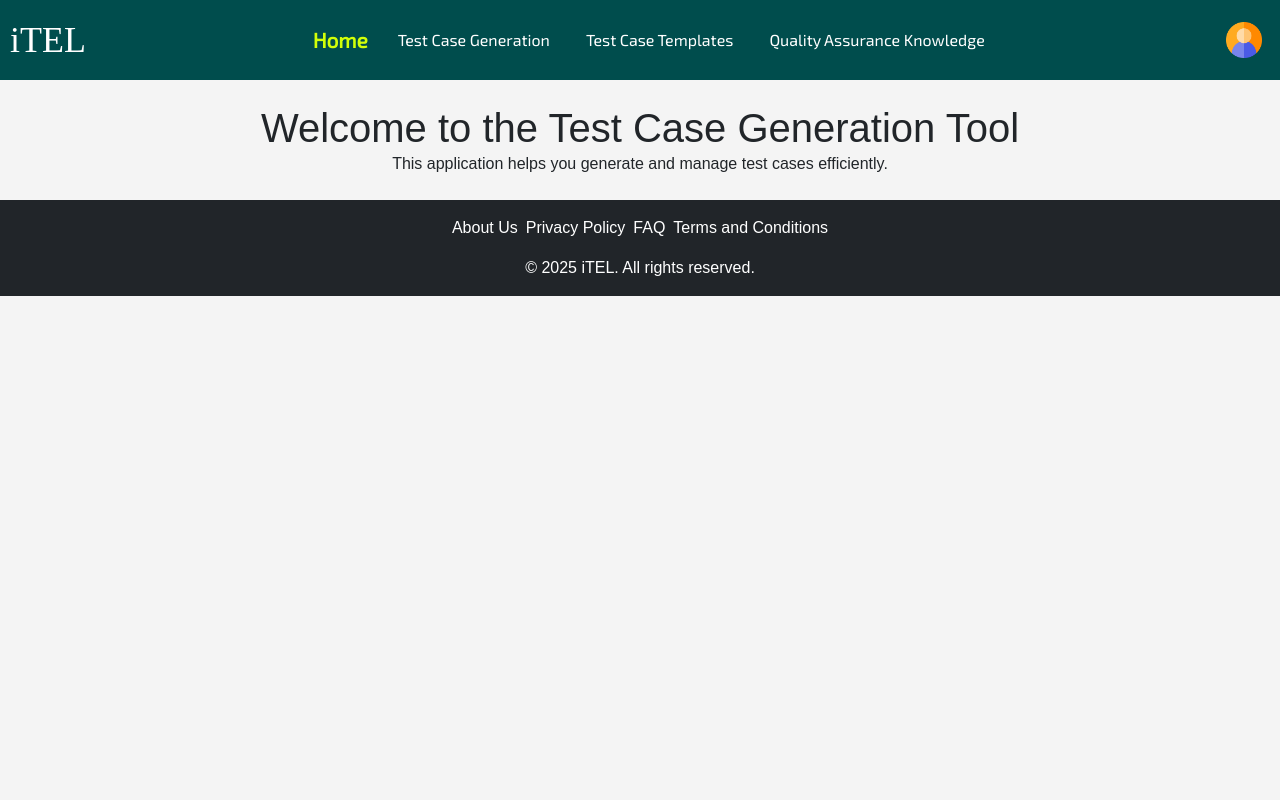
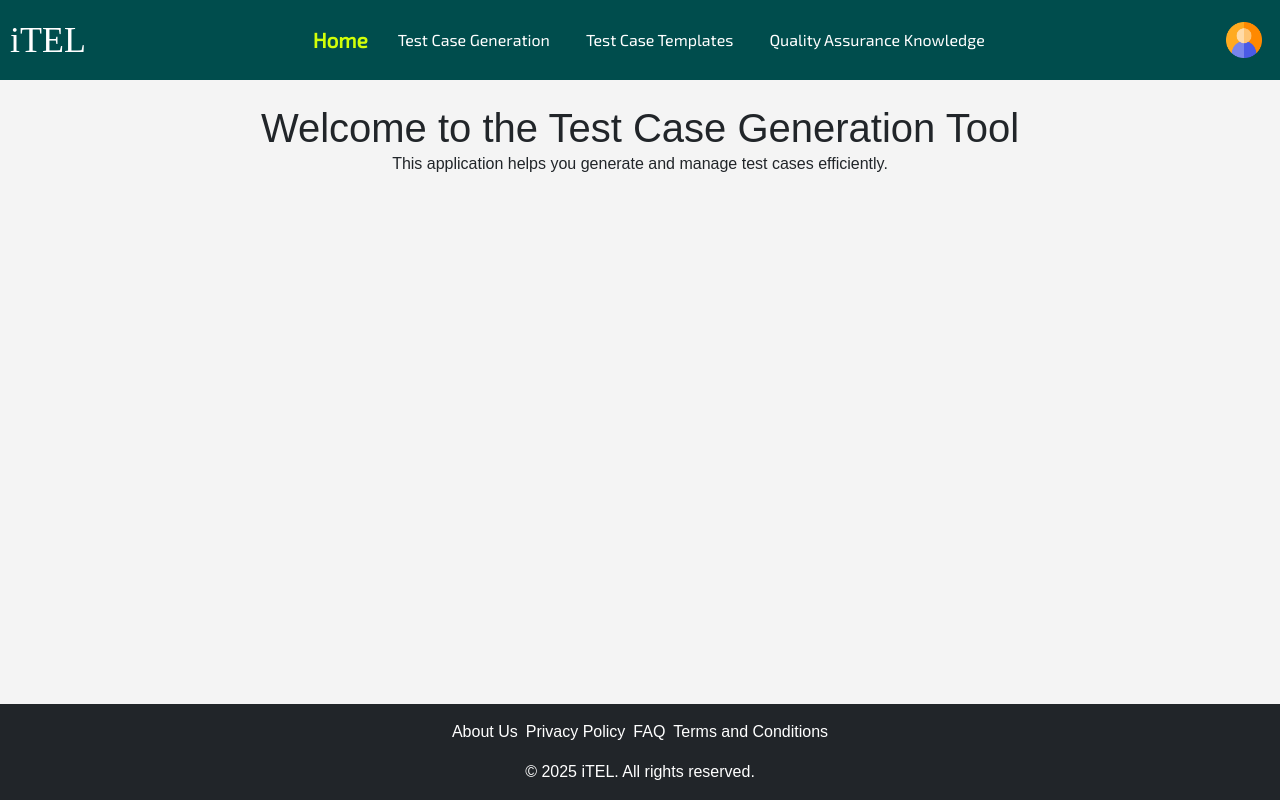
Before and after one commit to ms24908160/itel-web-app-v1, a React (Create React App) app: page / in a window 1280 px wide. Built offline with nearby package versions, Linux system fonts and the light colour scheme; a web font is replaced by a local one.

Commit message:
Sticky Footer

```diff
--- /dev/null
+++ b/src/components/withFooter.tsx
@@ -0,0 +1,18 @@
+import React from 'react';
+import Navbar from './Navbar';
+import Footer from './Footer';
+import '../styles/global.css'; // Import the global CSS file
+
+const withFooter = (WrappedComponent: React.FC) => {
+    return () => (
+        <div className="page-container">
+            <Navbar />
+            <div className="content-wrap">
+                <WrappedComponent />
+            </div>
+            <Footer />
+        </div>
+    );
+};
+
+export default withFooter;
--- a/src/pages/HomePage.tsx
+++ b/src/pages/HomePage.tsx
@@ -1,13 +1,9 @@
 import React from 'react';
-import Navbar from '../components/Navbar';
-import Footer from '../components/Footer';
-import '../styles/global.css'; // Import the global CSS file
+import withFooter from '../components/withFooter';
 
 const HomePage: React.FC = () => {
     return (
         <div className="home-page">
-            <Navbar />
-            <div className="main-content">
             <header className="text-center my-4">
                 <h1>Welcome to the Test Case Generation Tool</h1>
                 <p>This application helps you generate and manage test cases efficiently.</p>
@@ -16,9 +12,7 @@ const HomePage: React.FC = () => {
                 {/* Main content goes here */}
             </main>
         </div>
-            <Footer />
-        </div>
     );
 };
 
-export default HomePage;
+export default withFooter(HomePage);
--- a/src/pages/QualityAssuranceKnowledgePage.tsx
+++ b/src/pages/QualityAssuranceKnowledgePage.tsx
@@ -1,15 +1,11 @@
 import React from 'react';
+import withFooter from '../components/withFooter';
 import 'bootstrap/dist/css/bootstrap.min.css';
-import logo from '../assets/images/logo_500x499.png';
-import Navbar from '../components/Navbar';
-import Footer from '../components/Footer';
-import '../styles/global.css'; // Import the global CSS file
+
 
 const QualityAssuranceKnowledgePage: React.FC = () => {
     return (
         <div className="quality-assurance-knowledge-page">
-            <Navbar />
-            <div className="main-content">
                 <header className="text-center my-4">
                     <h1>Quality Assurance Knowledge</h1>
                     <p>Learn about quality assurance best practices and methodologies.</p>
@@ -17,10 +13,8 @@ const QualityAssuranceKnowledgePage: React.FC = () => {
                 <main className="container">
                     {/* Main content goes here */}
                 </main>
-            </div>
-            <Footer />
         </div>
     );
 };
 
-export default QualityAssuranceKnowledgePage;
+export default withFooter(QualityAssuranceKnowledgePage);
--- a/src/pages/SignInSignUpPage.tsx
+++ b/src/pages/SignInSignUpPage.tsx
@@ -1,13 +1,9 @@
 import React from 'react';
-import Navbar from '../components/Navbar';
-import Footer from '../components/Footer';
-import '../styles/global.css'; // Import the global CSS file
+import withFooter from '../components/withFooter';
 
 const SignInSignUpPage: React.FC = () => {
     return (
         <div className="signin-signup-page">
-            <Navbar />
-            <div className="main-content">
             <header className="text-center my-4">
                 <h1>Sign In / Sign Up</h1>
                 <p>Please sign in or sign up to continue.</p>
@@ -16,9 +12,7 @@ const SignInSignUpPage: React.FC = () => {
                 {/* Sign In / Sign Up form goes here */}
             </main>
         </div>
-            <Footer />
-        </div>
     );
 };
 
-export default SignInSignUpPage;
+export default withFooter(SignInSignUpPage);
--- a/src/pages/TestCaseGenerationPage.tsx
+++ b/src/pages/TestCaseGenerationPage.tsx
@@ -1,13 +1,11 @@
 import React from 'react';
-import Navbar from '../components/Navbar';
-import Footer from '../components/Footer';
+import withFooter from '../components/withFooter';
+
 import '../styles/global.css'; // Import the global CSS file
 
 const TestCaseGenerationPage: React.FC = () => {
     return (
         <div className="test-case-generation-page">
-            <Navbar />
-            <div className="main-content">
                 <header className="text-center my-4">
                     <h1>Test Case Generation</h1>
                     <p>Generate test cases efficiently using our tool.</p>
@@ -15,10 +13,8 @@ const TestCaseGenerationPage: React.FC = () => {
                 <main className="container">
                     {/* Main content goes here */}
                 </main>
-            </div>
-            <Footer />
         </div>
     );
 };
 
-export default TestCaseGenerationPage;
+export default withFooter(TestCaseGenerationPage);
--- a/src/pages/TestCaseTemplatesPage.tsx
+++ b/src/pages/TestCaseTemplatesPage.tsx
@@ -1,13 +1,11 @@
 import React from 'react';
-import Navbar from '../components/Navbar';
-import Footer from '../components/Footer';
+import withFooter from '../components/withFooter';
+
 import '../styles/global.css'; // Import the global CSS file
 
 const TestCaseTemplatesPage: React.FC = () => {
     return (
         <div className="test-case-templates-page">
-            <Navbar />
-            <div className="main-content">
                 <header className="text-center my-4">
                     <h1>Test Case Templates</h1>
                     <p>Manage and use test case templates.</p>
@@ -15,10 +13,8 @@ const TestCaseTemplatesPage: React.FC = () => {
                 <main className="container">
                     {/* Main content goes here */}
                 </main>
-            </div>
-            <Footer />
         </div>
     );
 };
 
-export default TestCaseTemplatesPage;
+export default withFooter(TestCaseTemplatesPage);
--- a/src/styles/global.css
+++ b/src/styles/global.css
@@ -10,6 +10,12 @@ html, body {
     min-height: 100vh;
 }
 
-.main-content {
+.page-container {
+    display: flex;
+    flex-direction: column;
+    min-height: 100vh;
+}
+
+.content-wrap {
     flex: 1;
 }
```
Lines whose indentation alone changed are shown as unchanged.
